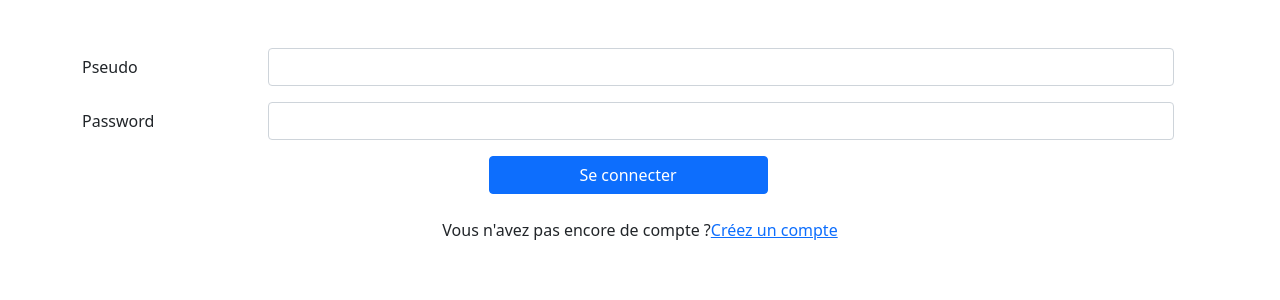
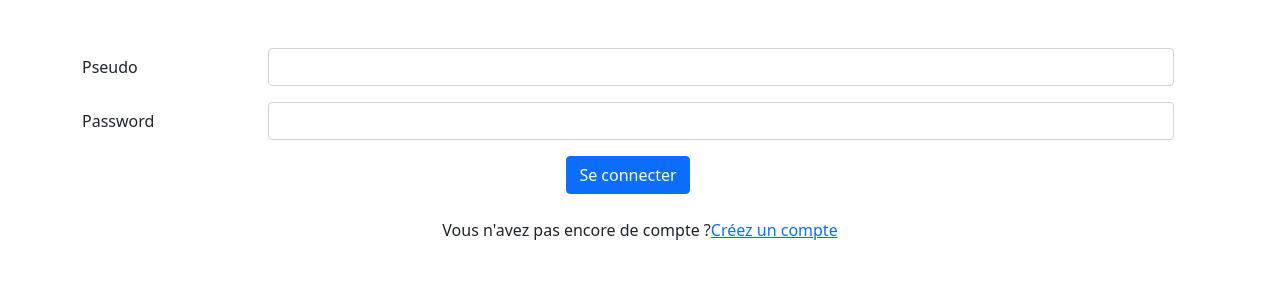
Before and after one commit to WildCodeSchool/tlse-php-202109-p2-rgb, a PHP site: template src/View/Home/login.html.twig in a window 1280 px wide. Shown: the part 69-369 px from the top of the page. Run offline with PHP 8.4, Linux system fonts and the light colour scheme; the template is opened without the code that fills it, so the values that code supplies are empty; some libraries are stand-ins or nearby versions.

Commit message:
fix errors

```diff
--- a/src/Model/CategoryManager.php
+++ b/src/Model/CategoryManager.php
@@ -49,7 +49,7 @@ class CategoryManager extends AbstractManager
     public function selectNameByTagId($id)
     {
         $statement = $this->pdo->prepare(
-            "SELECT `name
+            "SELECT `name`
             FROM genre
             WHERE :id=id"
         );
--- a/src/View/Home/login.html.twig
+++ b/src/View/Home/login.html.twig
@@ -22,7 +22,7 @@
                 <div class="text-center col-sm-8 align-items-center{{ classError }}">{{ errors['mot de passe'] }}</div>
             </div>
             <div class="row">
-                <input type="submit" class="btn btn-primary m-auto col-3" value="Se connecter">
+                <input type="submit" class="btn btn-primary m-auto col-auto" value="Se connecter">
             </div>
             <div class="text-center col-sm-8 align-items-center{{ classError }}">{{ wrongId }}</div>
         </form>
--- a/src/View/Home/signin.html.twig
+++ b/src/View/Home/signin.html.twig
@@ -29,7 +29,7 @@
                 <div class="col-sm-8 align-items-center {{ classError }}">{{ errors['mot de passe'] }}</div>
             </div>
             <div class="row">
-                <input type="submit" class="btn btn-primary m-auto col-3" value="M'enregistrer">
+                <input type="submit" class="btn btn-primary m-auto col-auto" value="M'enregistrer">
             </div>
             <div class="text-center col-sm-8 align-items-center {{ classError }}">{{ pseudoAlreadyUsed }}</div>
         </form>
```
